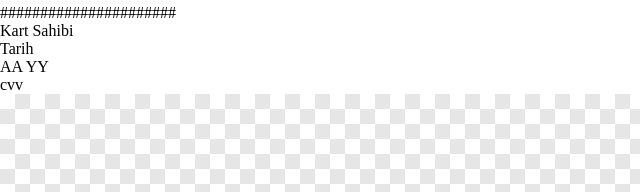
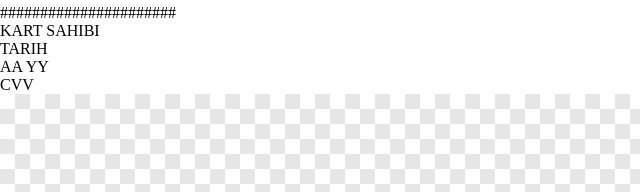
Before and after one commit to AbdullahSahin1/CreditCardApp, a plain HTML site: page index.html in a window 1280 px wide. Shown: the part 1049-1241 px from the top of the page, 0-640 px from the left. Drawn offline with Linux system fonts and the light colour scheme.

Commit message:
Update style.css

```diff
--- a/style.css
+++ b/style.css
@@ -2,4 +2,8 @@
   margin: 0px;
   padding: 0px;
   box-sizing: border-box;
+  outline: none;
+  border: none;
+  text-decoration: none;
+  text-transform: uppercase;
 }
```
